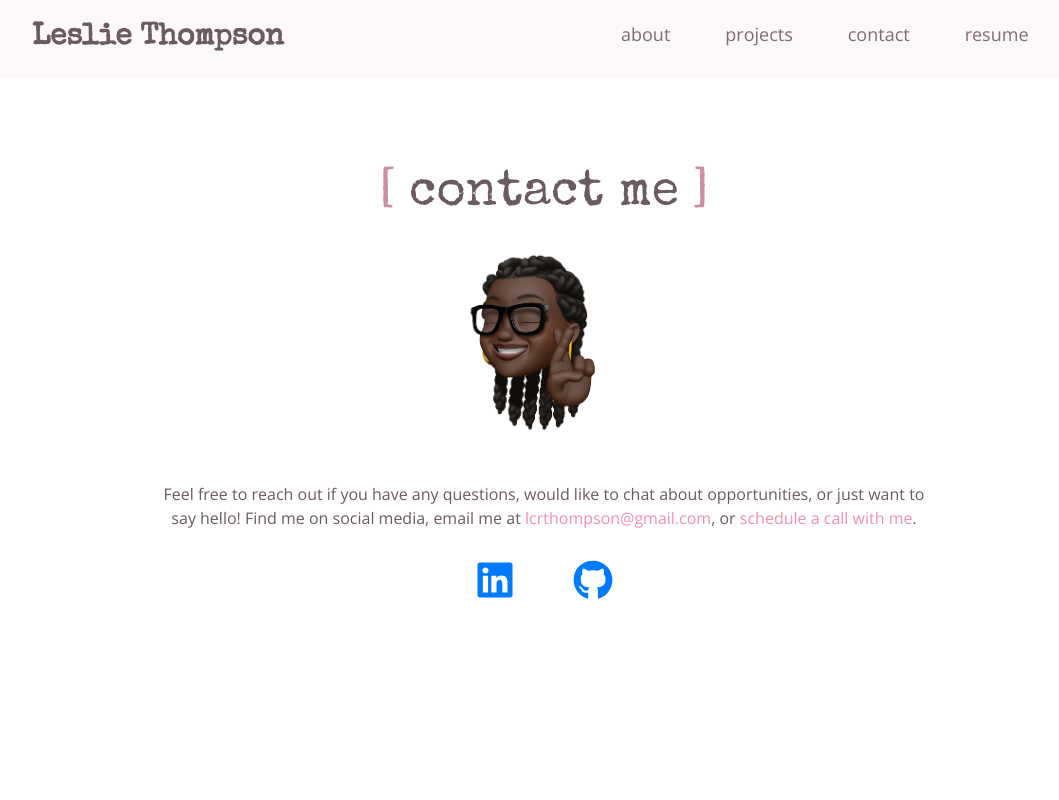
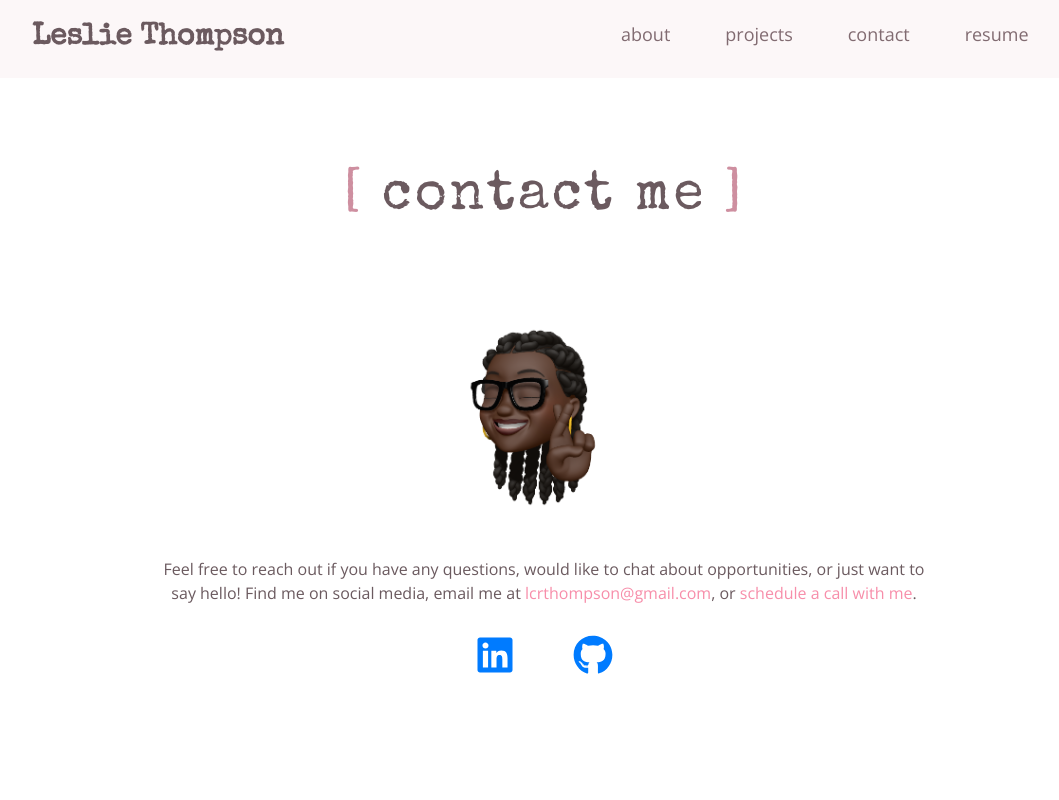
Before and after one commit to LCRT215/Portfolio, a React (Create React App) app: page /contact in a window 1280 px wide. Shown: the top 800 px of the page, without its empty margins (96-1155 px from the left). Built offline with nearby package versions, Linux system fonts and the light colour scheme; a web font is replaced by a local one.

Commit message:
clean up

```diff
--- a/src/components/Contact/Contact.css
+++ b/src/components/Contact/Contact.css
@@ -13,10 +13,45 @@
   margin: 0 auto;
   margin-bottom: 35px;
 }
+.contact-header-container {
+  height: 100%;
+  width: 45%;
+  margin: 0 auto;
+  padding-bottom: 6%;
+}
 .contact-header {
+  margin: 0 auto;
+  margin-bottom: 2%;
   font-size: 50px;
   font-family: "Special Elite", cursive;
+  color: #6b5a5f;
+  overflow: hidden; /* Ensures the content is not revealed until the animation */
+  border-right: 0.15em solid #f4acbf; /* The typwriter cursor */
+  white-space: nowrap; /* Keeps the content on a single line */
+  letter-spacing: 0.05em; /* Adjust as needed */
+  animation: typing 3.5s steps(30, end), blink-caret 0.5s step-end infinite;
 }
+/* The typing effect */
+@keyframes typing {
+  from {
+    width: 0;
+  }
+  to {
+    width: 100%;
+  }
+}
+
+/* The typewriter cursor effect */
+@keyframes blink-caret {
+  from,
+  to {
+    border-color: transparent;
+  }
+  50% {
+    border-color: #f4acbf;
+  }
+}
+
 .headerAccent {
   color: #ce8fa0;
 }
@@ -72,3 +107,20 @@
     width: 90%;
   }
 }
+@media screen and (max-width: 1300px) {
+  .contact-header-container {
+    width: 100%;
+    margin: 0 auto;
+    padding-bottom: 6%;
+    text-align: center;
+  }
+
+  .contact-header {
+    padding-bottom: 2%;
+    font-size: 55px;
+    border-right: none; /* The typwriter cursor */
+    white-space: nowrap; /* Keeps the content on a single line */
+    letter-spacing: 0.05em; /* Adjust as needed */
+    animation: none;
+  }
+}
--- a/src/components/Contact/Contact.js
+++ b/src/components/Contact/Contact.js
@@ -10,12 +10,13 @@ function Contact() {
   return (
     <div className="contact">
       <div className="head">
-        <h1 className="contact-header">
-          <span className="headerAccent">{"[ "}</span>
-          contact me
-          <span className="headerAccent">{" ]"}</span>
-        </h1>
-
+        <div className="contact-header-container">
+          <h1 className="contact-header">
+            <span className="headerAccent">{"[ "}</span>
+            contact me
+            <span className="headerAccent">{" ]"}</span>
+          </h1>
+        </div>
         <img
           className="image"
           width="200"
```
